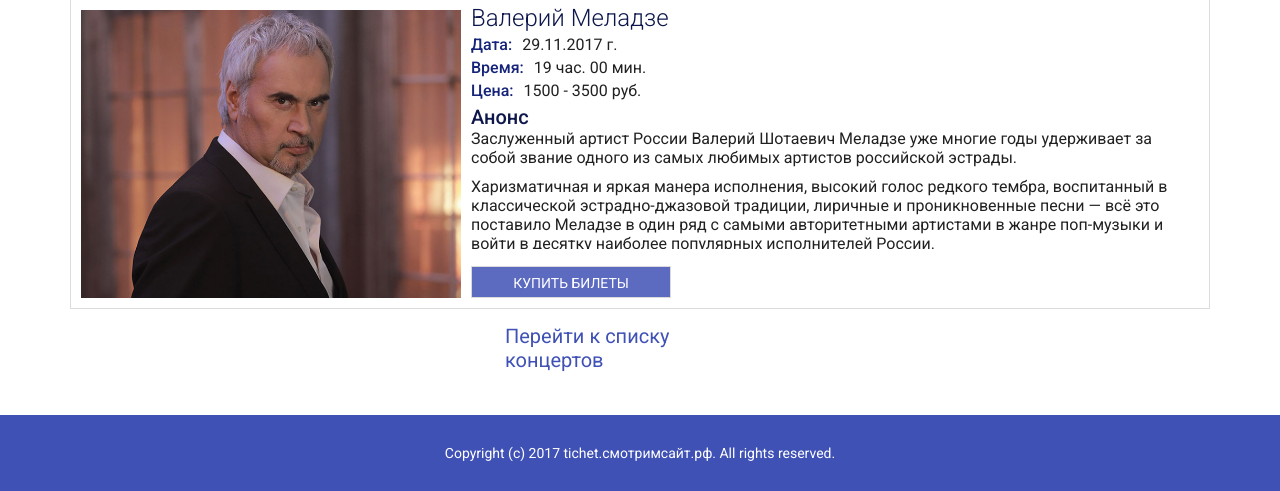
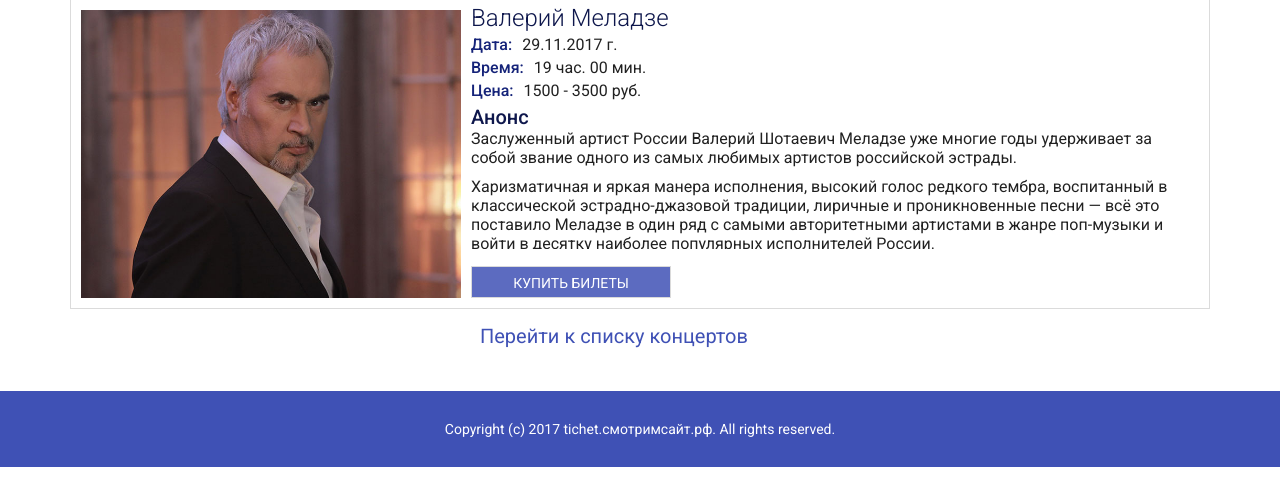
Before and after one commit to working-lion/ticket, a PHP site: page / in a window 1280 px wide. Shown: the part 1549-2040 px from the top of the page. After the commit the page ends 2016 px from the top, so only its background shows below. Run offline with PHP 8.4, Linux system fonts and the light colour scheme; data comes from the database, SQL or seed files in the repository; some web fonts are replaced.

Commit message:
Подредактированы стили ссылки на список концертов

```diff
--- a/template/css/style.css
+++ b/template/css/style.css
@@ -499,7 +499,7 @@ span.item_name {
 a.to_event_list {
     font-size: 20px;
     display: block;
-    width: 270px;
+    width: 320px;
     margin: 15px auto 0;
     position: relative;
     padding-right: 30px;
```
